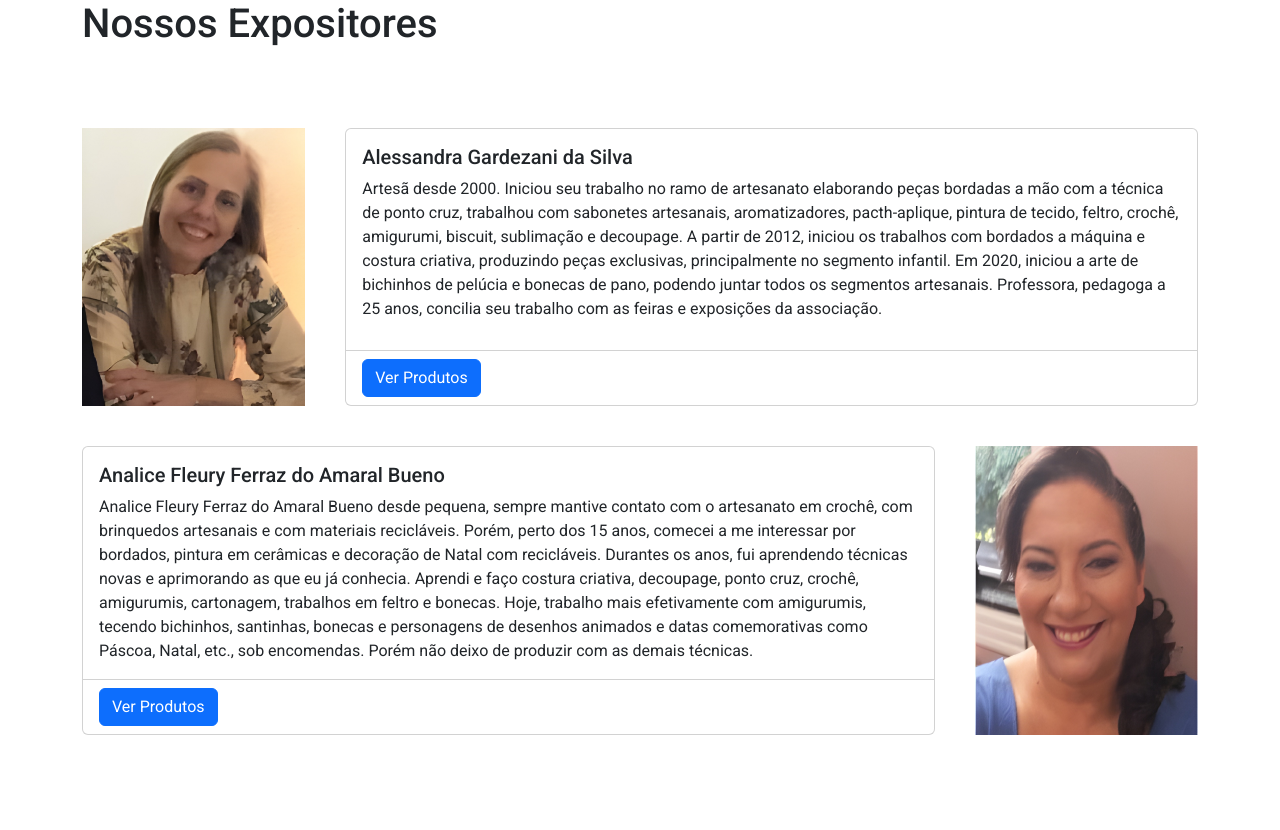
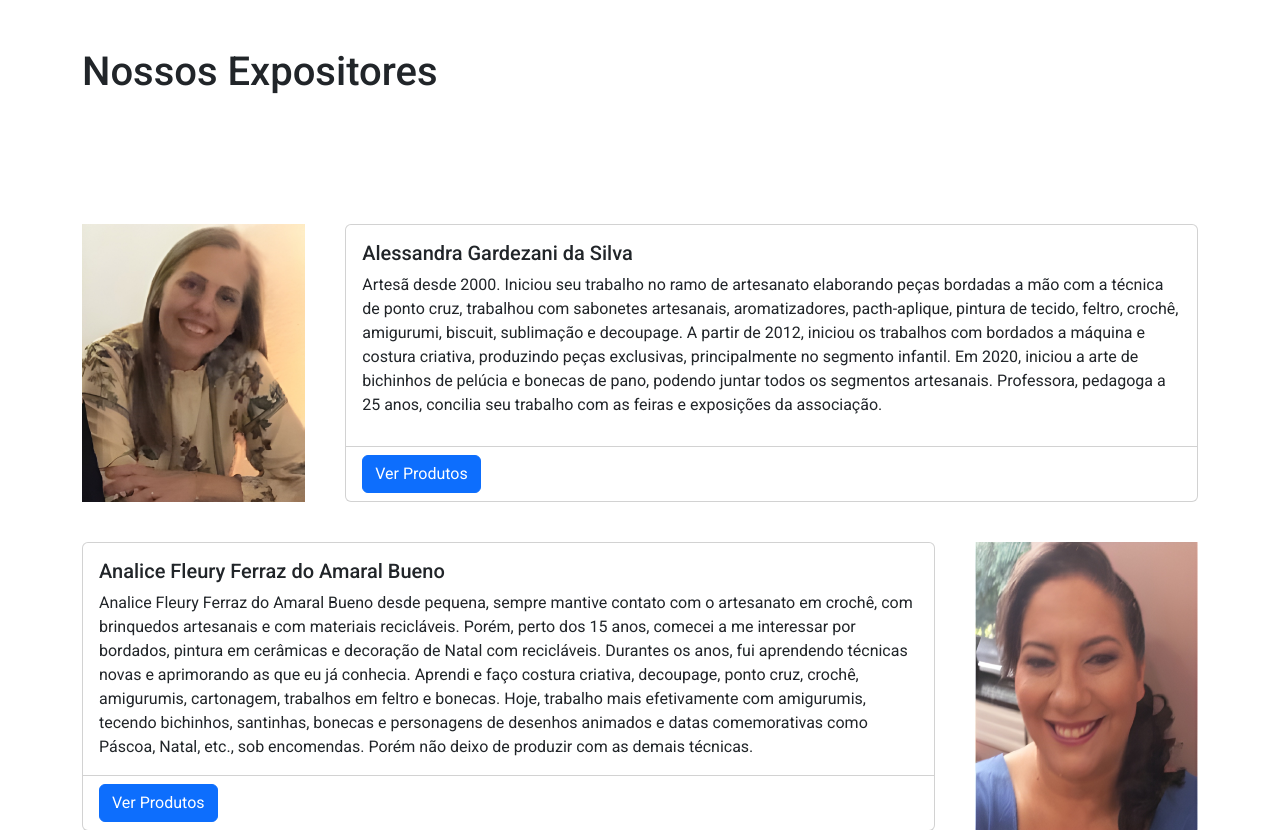
Before and after one commit to msbonfim/pl_corarte2025, a Django app: page /expositores/ in a window 1280 px wide. Shown: the part 108-938 px from the top of the page. Before the commit the page ends 843 px from the top, so only its background shows below. Run offline with Django 5.2, Linux system fonts and the light colour scheme; data comes from the database, SQL or seed files in the repository.

Commit message:
Update lista.html

```diff
--- a/expositores/templates/expositores/lista.html
+++ b/expositores/templates/expositores/lista.html
@@ -3,8 +3,7 @@
 
 {% block content %}
 <div class="container d-flex justify-content-between align-items-center mb-4">
-    <h1>{{ titulo }}</h1>
-
+    <h1 class="pb-5 pt-5">{{ titulo }}</h1>
 </div>
 
 {% if expositores %}
```
